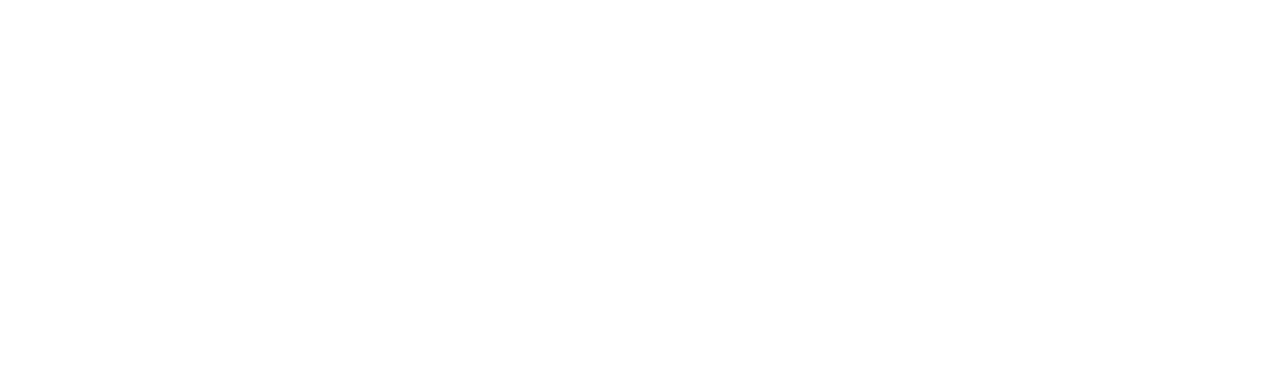
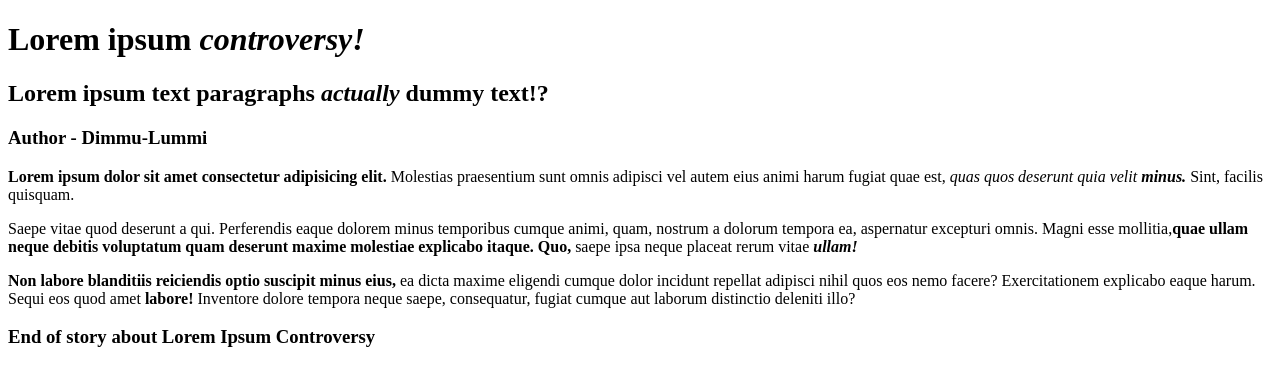
Before and after one commit to Dimmu-Lummi/blog-article-page-html, a plain HTML site: page index.html in a window 1280 px wide. Drawn offline with Linux system fonts and the light colour scheme.

Commit message:
Added some "Lorem Ipsum" dummy text content to make up the contents of this sample blog article page project using HTML

```diff
--- a/index.html
+++ b/index.html
@@ -6,6 +6,33 @@
     </head>
 
     <body>
+        <h1>Lorem ipsum <em>controversy!</em></h1>
+
+        <h2>Lorem ipsum text paragraphs <em>actually</em> dummy text!?</h2>
+        <h3>Author - Dimmu-Lummi</h3>
+
+            <!-- hehe im so funny -->
+
+        <p><strong>Lorem ipsum dolor sit amet consectetur adipisicing elit.</strong>
+         Molestias praesentium sunt omnis adipisci vel autem eius animi harum fugiat quae est, <em>quas quos deserunt quia velit <strong>minus.</strong></em>
+         Sint, facilis quisquam.
+        </p>
+
+        <p>Saepe vitae quod deserunt a qui.
+            Perferendis eaque dolorem minus temporibus cumque animi, quam, nostrum a dolorum tempora ea, aspernatur excepturi omnis.
+            Magni esse mollitia,<strong>quae ullam neque debitis voluptatum quam deserunt maxime molestiae explicabo itaque.
+                Quo,</strong>  saepe ipsa neque placeat rerum vitae <strong><em>ullam!</em></strong>
+        </p> <!-- ULAM!? WHERE!? -->
+
+        <p><strong>Non labore blanditiis reiciendis optio suscipit minus eius,</strong>
+            ea dicta maxime eligendi cumque dolor incidunt repellat adipisci nihil quos eos nemo facere?
+            Exercitationem explicabo eaque harum. Sequi eos quod amet <strong>labore!</strong>
+            Inventore dolore tempora neque saepe, consequatur, fugiat cumque aut laborum distinctio deleniti illo?
+        </p>
+
+        <h3>End of story about Lorem Ipsum Controversy</h3>
+
+        <!-- End of dummy text sample HTML blog article -->
 
     </body>
 </html>
```
